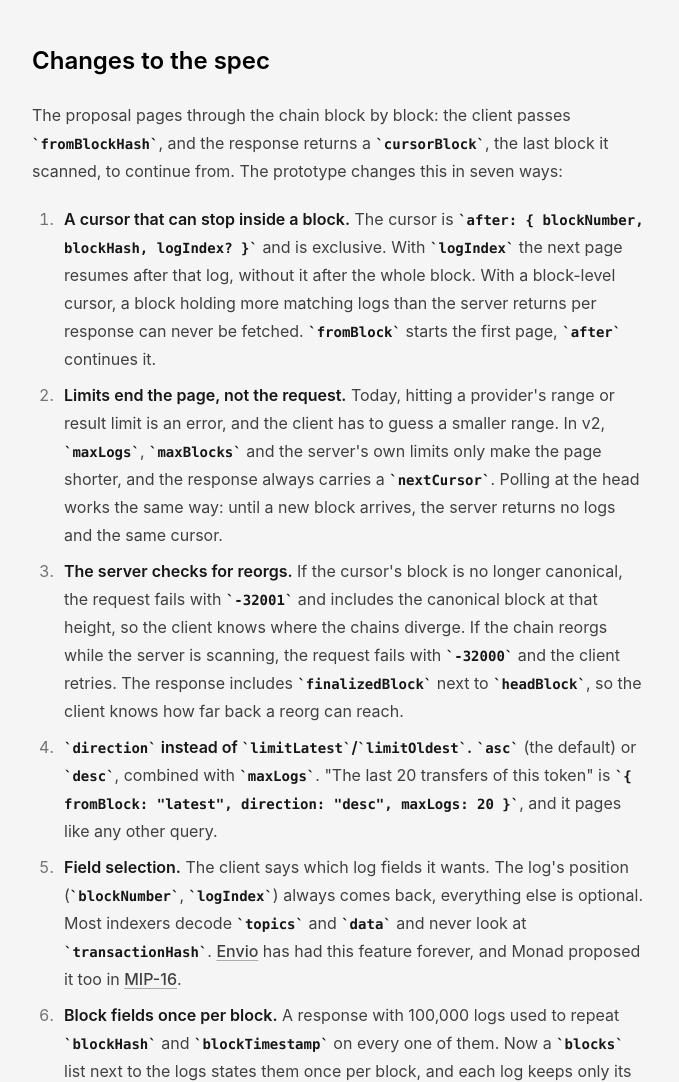
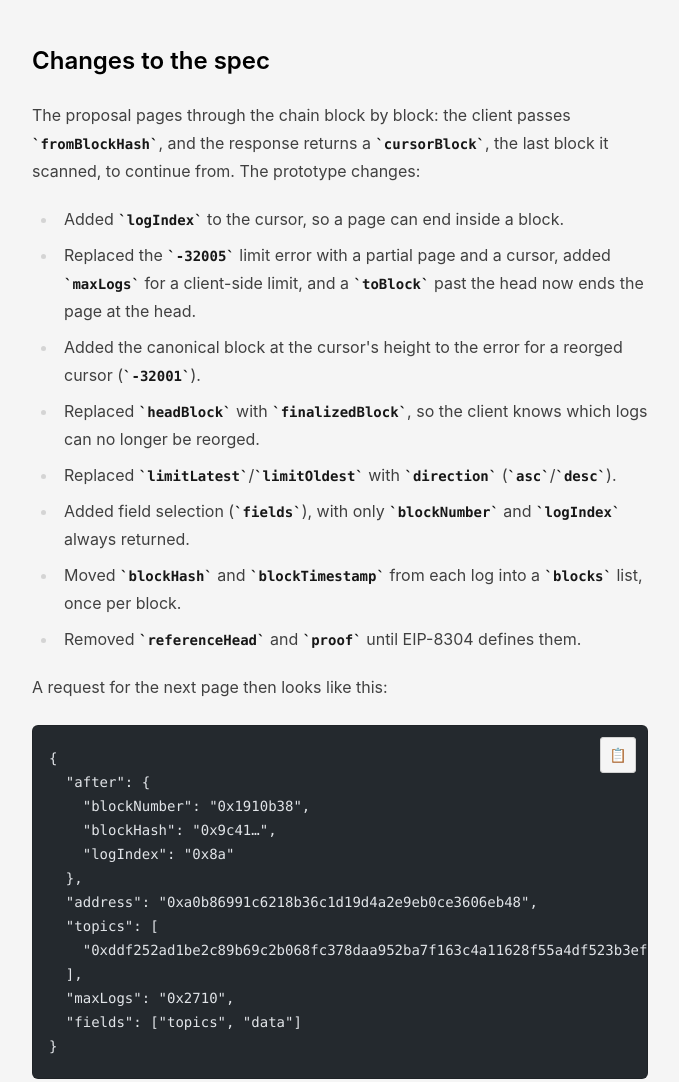
Before and after one commit to sakulstra/sakulstra.github.io, an Astro site: page /blog/get-logs-v2-measured in a window 1280 px wide. Shown: the part 943-2025 px from the top of the page, without its empty margins (300-979 px from the left). Built offline with nearby package versions, Linux system fonts and the light colour scheme; Astro itself is replaced by a stand-in of ours; code samples lack their colours.

Commit message:
fix: update package manager

````diff
--- a/package.json
+++ b/package.json
@@ -31,5 +31,6 @@
     "prettier-plugin-astro": "^1.1.2",
     "prettier-plugin-organize-imports": "^4.3.0",
     "prettier-plugin-tailwindcss": "^0.8.1"
-  }
+  },
+  "packageManager": "pnpm@12.0.0"
 }
--- a/src/content/blog/get-logs-v2-measured/index.mdx
+++ b/src/content/blog/get-logs-v2-measured/index.mdx
@@ -8,15 +8,16 @@ Anyone who has built an indexer on top of `eth_getLogs` knows the pain: no reorg
 
 ## Changes to the spec
 
-The proposal pages through the chain block by block: the client passes `fromBlockHash`, and the response returns a `cursorBlock`, the last block it scanned, to continue from. The prototype changes this in seven ways:
+The proposal pages through the chain block by block: the client passes `fromBlockHash`, and the response returns a `cursorBlock`, the last block it scanned, to continue from. The prototype changes:
 
-1. **A cursor that can stop inside a block.** The cursor is `after: { blockNumber, blockHash, logIndex? }` and is exclusive. With `logIndex` the next page resumes after that log, without it after the whole block. With a block-level cursor, a block holding more matching logs than the server returns per response can never be fetched. `fromBlock` starts the first page, `after` continues it.
-2. **Limits end the page, not the request.** Today, hitting a provider's range or result limit is an error, and the client has to guess a smaller range. In v2, `maxLogs`, `maxBlocks` and the server's own limits only make the page shorter, and the response always carries a `nextCursor`. Polling at the head works the same way: until a new block arrives, the server returns no logs and the same cursor.
-3. **The server checks for reorgs.** If the cursor's block is no longer canonical, the request fails with `-32001` and includes the canonical block at that height, so the client knows where the chains diverge. If the chain reorgs while the server is scanning, the request fails with `-32000` and the client retries. The response includes `finalizedBlock` next to `headBlock`, so the client knows how far back a reorg can reach.
-4. **`direction` instead of `limitLatest`/`limitOldest`.** `asc` (the default) or `desc`, combined with `maxLogs`. "The last 20 transfers of this token" is `{ fromBlock: "latest", direction: "desc", maxLogs: 20 }`, and it pages like any other query.
-5. **Field selection.** The client says which log fields it wants. The log's position (`blockNumber`, `logIndex`) always comes back, everything else is optional. Most indexers decode `topics` and `data` and never look at `transactionHash`. [Envio](https://envio.dev/) has had this feature forever, and Monad proposed it too in [MIP-16](https://github.com/monad-crypto/MIPs/pull/89).
-6. **Block fields once per block.** A response with 100,000 logs used to repeat `blockHash` and `blockTimestamp` on every one of them. Now a `blocks` list next to the logs states them once per block, and each log keeps only its `blockNumber`. The server already guarantees that a page comes from a single chain, so the number is enough to find a log's block in the list. The logs stay flat, so client code that reads a log still works with one extra lookup.
-7. **No `referenceHead` and `proof`.** They're placeholders for EIP-8304 and can be added once that EIP defines them.
+- Added `logIndex` to the cursor, so a page can end inside a block.
+- Replaced the `-32005` limit error with a partial page and a cursor, added `maxLogs` for a client-side limit, and a `toBlock` past the head now ends the page at the head.
+- Added the canonical block at the cursor's height to the error for a reorged cursor (`-32001`).
+- Replaced `headBlock` with `finalizedBlock`, so the client knows which logs can no longer be reorged.
+- Replaced `limitLatest`/`limitOldest` with `direction` (`asc`/`desc`).
+- Added field selection (`fields`), with only `blockNumber` and `logIndex` always returned.
+- Moved `blockHash` and `blockTimestamp` from each log into a `blocks` list, once per block.
+- Removed `referenceHead` and `proof` until EIP-8304 defines them.
 
 A request for the next page then looks like this:
 
@@ -47,7 +48,6 @@ A request for the next page then looks like this:
     …
   ],
   "nextCursor": { "blockNumber": "0x1910b52", "blockHash": "0x31d7…", "logIndex": "0x14" },
-  "headBlock": { "number": "0x1910f20", "hash": "0x…", "parentHash": "0x…" },
   "finalizedBlock": { "number": "0x1910f00", "hash": "0x…", "parentHash": "0x…" }
 }
 ```
````
Also changed, not shown: pnpm-lock.yaml.
